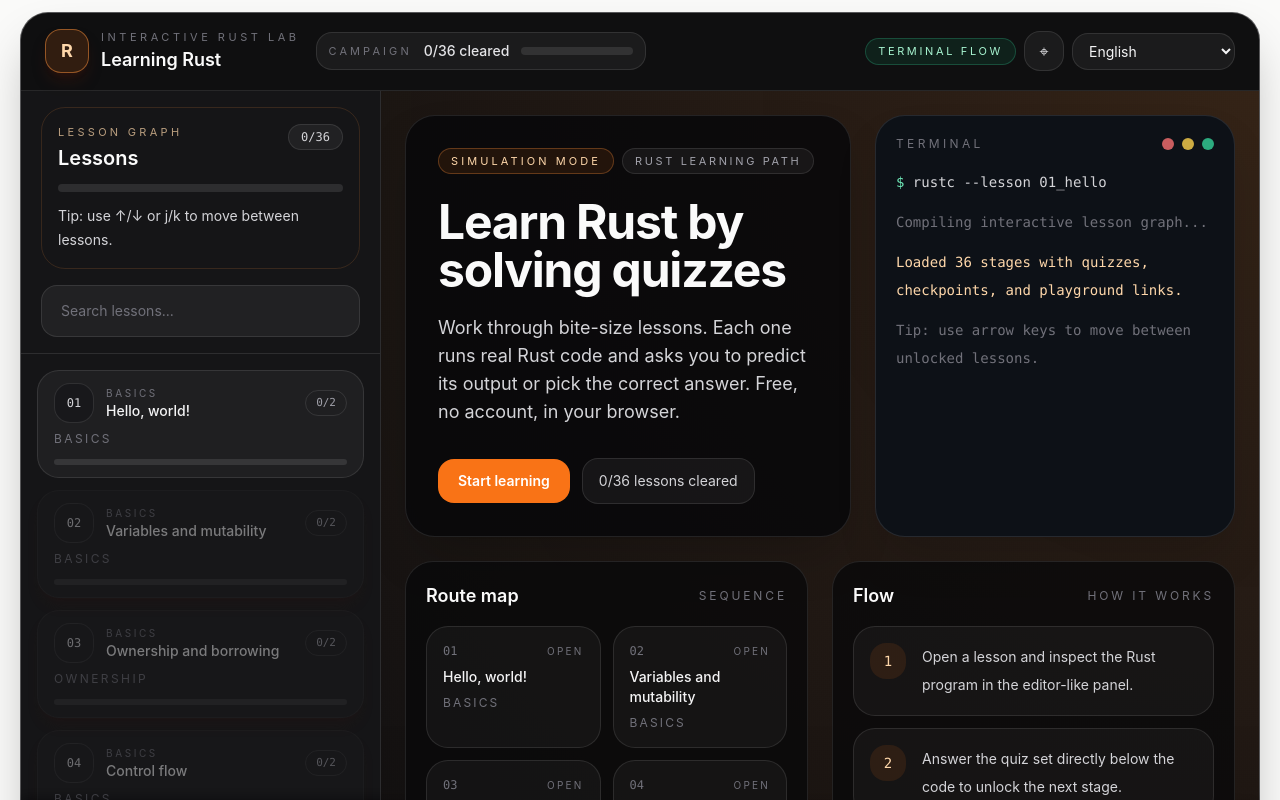
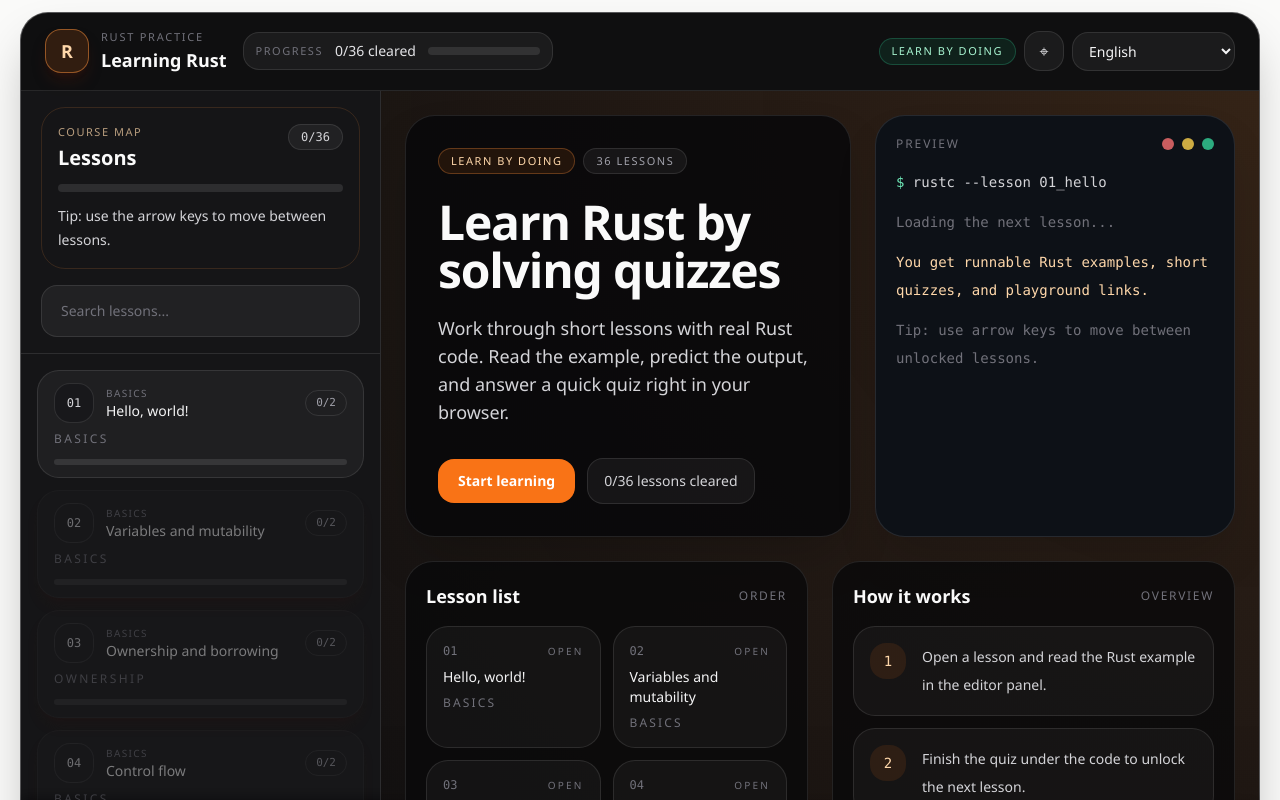
Before and after one commit to gatherheart/learningrust, a React (Vite) app: page /#/ in a window 1280 px wide. Shown: the top 800 px of the page. Built offline with nearby package versions, Linux system fonts and the light colour scheme.

Commit message:
Improve quiz feedback and copy

```diff
--- a/src/components/Header.tsx
+++ b/src/components/Header.tsx
@@ -35,8 +35,8 @@
               R
             </span>
             <div>
-              <div className="text-[11px] uppercase tracking-[0.32em] text-zinc-500">
-                interactive rust lab
+              <div className="text-[11px] uppercase tracking-[0.16em] text-zinc-500">
+                Rust practice
               </div>
               <span className="text-lg font-semibold text-zinc-50">
                 {t("ui.appName")}
@@ -44,8 +44,8 @@
             </div>
           </Link>
           <div className="hidden items-center gap-3 rounded-2xl border border-white/10 bg-white/5 px-3 py-2 lg:flex">
-            <div className="text-[11px] uppercase tracking-[0.28em] text-zinc-500">
-              campaign
+            <div className="text-[11px] uppercase tracking-[0.14em] text-zinc-500">
+              Progress
             </div>
             <div className="text-sm font-medium text-zinc-200">
               {completed}/{lessons.length} cleared
@@ -59,8 +59,8 @@
           </div>
         </div>
         <div className="flex flex-wrap items-center gap-2">
-          <div className="rounded-full border border-emerald-400/25 bg-emerald-500/10 px-3 py-1 text-[11px] uppercase tracking-[0.24em] text-emerald-200">
-            terminal flow
+          <div className="rounded-full border border-emerald-400/25 bg-emerald-500/10 px-3 py-1 text-[11px] uppercase tracking-[0.14em] text-emerald-200">
+            Learn by doing
           </div>
           <button
             onClick={cycle}
--- a/src/components/Home.tsx
+++ b/src/components/Home.tsx
@@ -22,11 +22,11 @@
         <section className="grid gap-6 xl:grid-cols-[minmax(0,1.35fr)_minmax(360px,0.85fr)]">
           <div className="rounded-[30px] border border-white/10 bg-zinc-950/85 p-6 shadow-2xl shadow-black/25 lg:p-8">
             <div className="mb-6 flex flex-wrap items-center gap-2">
-              <span className="rounded-full border border-orange-400/30 bg-orange-500/10 px-3 py-1 text-[11px] uppercase tracking-[0.28em] text-orange-200">
-                simulation mode
+              <span className="rounded-full border border-orange-400/30 bg-orange-500/10 px-3 py-1 text-[11px] uppercase tracking-[0.14em] text-orange-200">
+                Learn by doing
               </span>
-              <span className="rounded-full border border-white/10 bg-white/5 px-3 py-1 text-[11px] uppercase tracking-[0.24em] text-zinc-400">
-                rust learning path
+              <span className="rounded-full border border-white/10 bg-white/5 px-3 py-1 text-[11px] uppercase tracking-[0.14em] text-zinc-400">
+                {lessons.length} lessons
               </span>
             </div>
             <h1 className="max-w-3xl text-4xl font-bold tracking-tight text-zinc-50 lg:text-5xl">
@@ -52,8 +52,8 @@
 
           <div className="rounded-[30px] border border-white/10 bg-[#0d1117] p-5 shadow-2xl shadow-black/20">
             <div className="mb-4 flex items-center justify-between">
-              <div className="text-xs uppercase tracking-[0.28em] text-zinc-500">
-                terminal
+              <div className="text-xs uppercase tracking-[0.16em] text-zinc-500">
+                preview
               </div>
               <div className="flex gap-2">
                 <span className="h-3 w-3 rounded-full bg-red-400/80" />
@@ -65,8 +65,8 @@
               <div>
                 <span className="text-emerald-300">$</span> rustc --lesson {nextLesson?.bin ?? "01_hello"}
               </div>
-              <div className="text-zinc-500">Compiling interactive lesson graph...</div>
-              <div className="text-orange-200">Loaded {lessons.length} stages with quizzes, checkpoints, and playground links.</div>
+              <div className="text-zinc-500">Loading the next lesson...</div>
+              <div className="text-orange-200">You get runnable Rust examples, short quizzes, and playground links.</div>
               <div className="text-zinc-500">Tip: use arrow keys to move between unlocked lessons.</div>
             </div>
           </div>
@@ -75,8 +75,8 @@
         <section className="grid gap-6 xl:grid-cols-[minmax(0,1fr)_minmax(0,1fr)]">
           <div className="rounded-[28px] border border-white/10 bg-zinc-950/80 p-5">
             <div className="mb-4 flex items-center justify-between">
-              <h2 className="text-lg font-semibold text-zinc-50">Route map</h2>
-              <div className="text-xs uppercase tracking-[0.24em] text-zinc-500">sequence</div>
+              <h2 className="text-lg font-semibold text-zinc-50">Lesson list</h2>
+              <div className="text-xs uppercase tracking-[0.14em] text-zinc-500">order</div>
             </div>
             <div className="grid gap-3 sm:grid-cols-2">
               {lessons.slice(0, 6).map((lesson, index) => {
@@ -109,14 +109,14 @@
 
           <div className="rounded-[28px] border border-white/10 bg-zinc-950/80 p-5">
             <div className="mb-4 flex items-center justify-between">
-              <h2 className="text-lg font-semibold text-zinc-50">Flow</h2>
-              <div className="text-xs uppercase tracking-[0.24em] text-zinc-500">how it works</div>
+              <h2 className="text-lg font-semibold text-zinc-50">How it works</h2>
+              <div className="text-xs uppercase tracking-[0.14em] text-zinc-500">overview</div>
             </div>
             <div className="space-y-3">
               {[
-                "Open a lesson and inspect the Rust program in the editor-like panel.",
-                "Answer the quiz set directly below the code to unlock the next stage.",
-                "Use the playground link whenever you want to branch out and experiment.",
+                "Open a lesson and read the Rust example in the editor panel.",
+                "Finish the quiz under the code to unlock the next lesson.",
+                "Use the playground link whenever you want to test your own changes.",
               ].map((item, index) => (
                 <div
                   key={item}
--- a/src/components/Lesson.tsx
+++ b/src/components/Lesson.tsx
@@ -42,10 +42,10 @@
         <section className="grid gap-6 xl:grid-cols-[minmax(0,1.25fr)_minmax(340px,0.75fr)]">
           <div className="rounded-[30px] border border-white/10 bg-zinc-950/85 p-6 shadow-2xl shadow-black/25">
             <div className="mb-5 flex flex-wrap items-center gap-2">
-              <span className="rounded-full border border-orange-400/30 bg-orange-500/10 px-3 py-1 text-[11px] uppercase tracking-[0.28em] text-orange-200">
+              <span className="rounded-full border border-orange-400/30 bg-orange-500/10 px-3 py-1 text-[11px] uppercase tracking-[0.14em] text-orange-200">
                 lesson {String(lessonIndex + 1).padStart(2, "0")}
               </span>
-              <span className="rounded-full border border-white/10 bg-white/5 px-3 py-1 text-[11px] uppercase tracking-[0.24em] text-zinc-400">
+              <span className="rounded-full border border-white/10 bg-white/5 px-3 py-1 text-[11px] uppercase tracking-[0.14em] text-zinc-400">
                 {t(`topics.${lesson.topic}`)}
               </span>
             </div>
@@ -59,8 +59,8 @@
 
           <div className="rounded-[30px] border border-white/10 bg-[#0d1117] p-5 shadow-2xl shadow-black/20">
             <div className="mb-4 flex items-center justify-between">
-              <div className="text-xs uppercase tracking-[0.28em] text-zinc-500">
-                mission state
+              <div className="text-xs uppercase tracking-[0.14em] text-zinc-500">
+                progress
               </div>
               <div className="rounded-full border border-white/10 px-3 py-1 font-mono text-[11px] text-zinc-300">
                 {progress.completed}/{progress.total}
@@ -97,12 +97,12 @@
 
           <div className="space-y-4">
             <div className="rounded-[28px] border border-white/10 bg-zinc-950/80 p-5">
-              <div className="mb-1 text-xs uppercase tracking-[0.28em] text-zinc-500">
-                checkpoints
+              <div className="mb-1 text-xs uppercase tracking-[0.14em] text-zinc-500">
+                quiz set
               </div>
               <h2 className="text-xl font-semibold text-zinc-50">{t("ui.quizzes")}</h2>
               <p className="mt-2 text-sm leading-7 text-zinc-300">
-                Clear every checkpoint in this lesson to unlock the next stage.
+                Finish every quiz in this lesson to unlock the next one.
               </p>
             </div>
             {progress.done && (
--- a/src/components/Sidebar.tsx
+++ b/src/components/Sidebar.tsx
@@ -54,8 +54,8 @@
           <div className="rounded-[24px] border border-orange-400/15 bg-gradient-to-br from-orange-500/12 via-zinc-950 to-zinc-950 px-4 py-4">
             <div className="mb-3 flex items-start justify-between gap-3">
               <div>
-                <div className="text-[11px] uppercase tracking-[0.3em] text-orange-200/70">
-                  lesson graph
+                <div className="text-[11px] uppercase tracking-[0.14em] text-orange-200/70">
+                  Course map
                 </div>
                 <h2 className="mt-1 text-xl font-semibold text-zinc-50">
                   {t("ui.lessons")}
@@ -114,7 +114,7 @@
                       {String(index + 1).padStart(2, "0")}
                     </div>
                     <div>
-                      <div className="text-[10px] uppercase tracking-[0.26em] text-zinc-500">
+                      <div className="text-[10px] uppercase tracking-[0.14em] text-zinc-500">
                         {stageLabel(index)}
                       </div>
                       <div className="text-sm font-medium text-zinc-100">
--- a/src/components/quiz/MultipleChoice.tsx
+++ b/src/components/quiz/MultipleChoice.tsx
@@ -20,6 +20,17 @@
   const options = t(`lessons.${lessonId}.quizzes.${quizId}.options`, {
     returnObjects: true,
   }) as string[];
+  const rawExplanations = t(`lessons.${lessonId}.quizzes.${quizId}.explanations`, {
+    returnObjects: true,
+  });
+  const explanations = Array.isArray(rawExplanations) ? (rawExplanations as string[]) : [];
+  const answerReasonKey = `lessons.${lessonId}.quizzes.${quizId}.answerReason`;
+  const answerReasonValue = t(answerReasonKey);
+  const answerReason = answerReasonValue === answerReasonKey ? "" : answerReasonValue;
+  const wrongReason =
+    selected !== null && explanations[selected]
+      ? explanations[selected]
+      : t("ui.incorrectReasonFallback");
 
   function check() {
     if (selected === answer) {
@@ -77,9 +88,11 @@
           </span>
         )}
         {state === "wrong" && (
-          <span className="text-sm font-medium text-red-300">
-            ✗ {t("ui.tryAgain")}
-          </span>
+          <div className="space-y-2 rounded-2xl border border-red-400/25 bg-red-500/10 px-4 py-3 text-sm text-red-100">
+            <div className="font-medium">✗ {t("ui.tryAgain")}</div>
+            <div>{wrongReason}</div>
+            {answerReason && <div className="text-red-100/90">{answerReason}</div>}
+          </div>
         )}
       </div>
     </div>
--- a/src/i18n/locales/en.json
+++ b/src/i18n/locales/en.json
@@ -10,7 +10,7 @@
     "lessonNotFound": "Lesson not found.",
     "predictPlaceholder": "Type the program's exact output...",
     "heroTitle": "Learn Rust by solving quizzes",
-    "heroBody": "Work through bite-size lessons. Each one runs real Rust code and asks you to predict its output or pick the correct answer. Free, no account, in your browser.",
+    "heroBody": "Work through short lessons with real Rust code. Read the example, predict the output, and answer a quick quiz right in your browser.",
     "startLearning": "Start learning",
     "yourOrder": "Your order",
     "available": "Available",
@@ -20,7 +20,8 @@
     "lessonComplete": "Lesson complete — every quiz solved!",
     "courseComplete": "You've completed every lesson. Congratulations!",
     "courseCompleteBadge": "Course complete",
-    "keyboardHint": "Tip: use ↑/↓ or j/k to move between lessons."
+    "keyboardHint": "Tip: use the arrow keys to move between lessons.",
+    "incorrectReasonFallback": "That choice does not match what Rust allows in this example."
   },
   "topics": {
     "basics": "Basics",
@@ -39,7 +40,7 @@
   "lessons": {
     "01_hello": {
       "title": "Hello, world!",
-      "description": "Your first Rust program. The println! macro prints to standard output. Variables can be interpolated directly inside the format string.",
+      "description": "Your first Rust program. `println!` writes text to standard output, and variables can be inserted directly into the format string.",
       "quizzes": {
         "q1": { "question": "What does this program print? (Type the exact output.)" },
         "q2": {
@@ -50,18 +51,25 @@
     },
     "02_variables": {
       "title": "Variables and mutability",
-      "description": "Variables are immutable by default. Add `mut` to allow reassignment. Type annotations are optional when the compiler can infer them.",
+      "description": "Variables are immutable by default. Add `mut` when you want to change a value later. Type annotations are optional when Rust can infer them.",
       "quizzes": {
         "q1": { "question": "Predict the program's output:" },
         "q2": {
-          "question": "Given `let y: i32 = 10;` (without `mut`), which line below would still compile if added afterward?",
-          "options": ["y = y + 1;", "y += 1;", "let y = y + 1;", "y.set(11);"]
+          "question": "If you write `let y: i32 = 10;` without `mut`, which extra line still compiles?",
+          "options": ["y = y + 1;", "y += 1;", "let y = y + 1;", "y.set(11);"],
+          "explanations": [
+            "This tries to assign a new value to `y`, but `y` is immutable because it was not declared with `mut`.",
+            "This is also a mutation. `+=` still changes the existing variable, so it needs `mut`.",
+            "This works because it creates a new variable named `y` that shadows the old one instead of mutating it.",
+            "`i32` does not have a `.set(...)` method, so this fails before mutability even matters."
+          ],
+          "answerReason": "The correct choice is `let y = y + 1;` because it shadows the original binding with a new one."
         }
       }
     },
     "03_ownership": {
       "title": "Ownership and borrowing",
-      "description": "Every value in Rust has exactly one owner. Passing a value by reference (&) borrows it without taking ownership. Once a value has been moved, the original binding can no longer be used.",
+      "description": "Every value in Rust has one owner. Passing `&value` borrows it without taking ownership. After a move, the original binding can no longer be used.",
       "quizzes": {
         "q1": { "question": "Predict the program's output:" },
         "q2": {
@@ -77,7 +85,7 @@
     },
     "04_control_flow": {
       "title": "Control flow",
-      "description": "if/else, while, and for. The range `0..3` is half-open: it yields 0, 1, 2 — and stops before 3.",
+      "description": "Rust uses `if`, `while`, and `for` for control flow. The range `0..3` is half-open, so it yields `0`, `1`, and `2`.",
       "quizzes": {
         "q1": { "question": "Predict the program's output:" },
         "q2": {
@@ -88,7 +96,7 @@
     },
     "05_functions": {
       "title": "Functions and expressions",
-      "description": "Functions take typed parameters and return a typed value. The last expression in a block — the one without a trailing semicolon — is the block's value, including the function's return value.",
+      "description": "Functions take typed parameters and return typed values. In Rust, the last expression in a block becomes the return value when it has no trailing semicolon.",
       "quizzes": {
         "q1": { "question": "Predict the program's output:" },
         "q2": {
@@ -104,7 +112,7 @@
     },
     "06_strings": {
       "title": "Strings: String vs &str",
-      "description": "`&str` is a borrowed view into UTF-8 data (often a literal). `String` is a heap-allocated, growable, owned UTF-8 buffer. `format!` builds a `String`.",
+      "description": "`&str` is a borrowed string slice. `String` is an owned, growable UTF-8 buffer on the heap. `format!` creates a new `String`.",
       "quizzes": {
         "q1": { "question": "Predict the program's output:" },
         "q2": {
@@ -120,7 +128,7 @@
     },
     "07_tuples_arrays": {
       "title": "Tuples and arrays",
-      "description": "Tuples group different types together; you destructure them with `let (a, b) = ...`. Arrays have a fixed size known at compile time.",
+      "description": "Tuples group different types together, and you can destructure them with `let (a, b) = ...`. Arrays have a fixed size known at compile time.",
       "quizzes": {
         "q1": { "question": "Predict the program's output:" },
         "q2": {
--- a/src/index.css
+++ b/src/index.css
@@ -15,7 +15,7 @@
 }
 
 body {
-  font-family: Inter, "Segoe UI", "Helvetica Neue", Arial, sans-serif;
+  font-family: "Avenir Next", Avenir, "Segoe UI", "Helvetica Neue", Arial, sans-serif;
   @apply bg-zinc-950 text-zinc-100;
 }
 
@@ -39,7 +39,7 @@
 code,
 pre,
 .font-mono {
-  font-family: ui-monospace, SFMono-Regular, Menlo, Monaco, Consolas, monospace;
+  font-family: "JetBrains Mono", SFMono-Regular, Menlo, Monaco, Consolas, monospace;
 }
 
 ::selection {
```
